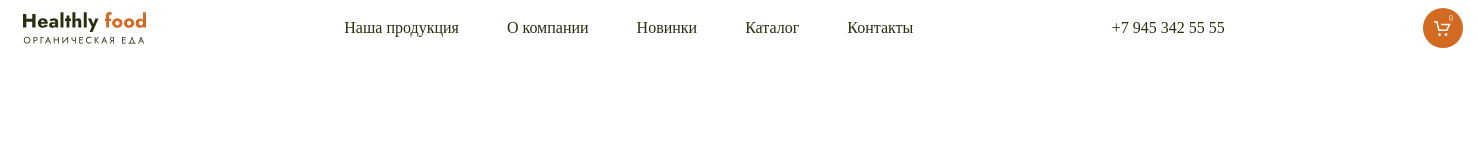
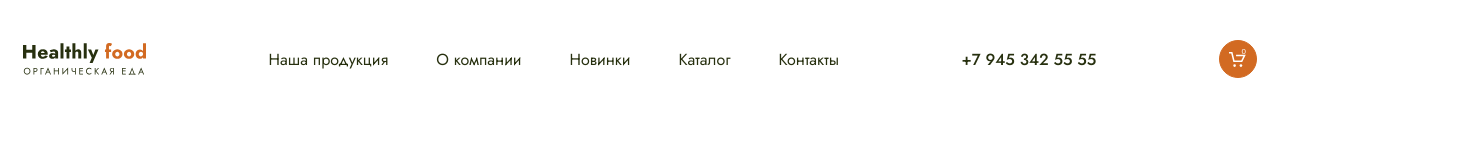
Before and after one commit to nikitor141/Module02-Shop, a website built with webpack: page src/index.html in a window 1280 px wide. Shown: the whole page, 1478 px wide, since content can reach past the window. Built offline with nearby package versions, Linux system fonts and the light colour scheme.

Commit message:
edit header

```diff
--- a/src/index.html
+++ b/src/index.html
@@ -32,9 +32,9 @@
             </ul>
          </nav>
          <a class="header__tel" href="tel:+79453425555">+7 945 342 55 55</a>
-         <a class="header__cart" href="#">
+         <button class="header__cart" href="#">
             <span class="header__counter">0</span>
-         </a>
+         </button>
       </header>
    </div>
 </body>
--- a/src/styles/main.scss
+++ b/src/styles/main.scss
@@ -1,33 +1,48 @@
-$text: #27300f;
+@import url('https://fonts.googleapis.com/css2?family=Cormorant:ital,wght@0,700;1,700&family=Jost:wght@400;500&display=swap');
+
+$green: #27300f;
 $orange: #d26a22;
 $white: #fff;
 
+$font-jost: 'Jost', sans-serif;
+$font-cormorant: 'Cormorant', serif;
+
+html {
+   font-size: 10px;
+}
+body {
+   font-size: 1.6rem;
+   font-family: $font-jost;
+}
+
 .header {
-   min-width: 1440px;
+   max-width: 1440px;
    margin: 0 auto;
    padding-left: 15px;
    padding-right: 15px;
    display: flex;
    justify-content: space-between;
    align-items: center;
+   margin-top: 4rem;
    &__nav {
       display: flex;
       list-style-type: none;
       margin: 0;
       padding-left: 0;
-      gap: 48px;
+      gap: 4.8rem;
    }
    &__link {
-      font-size: 16px;
-      color: $text;
+      font-size: 1.6rem;
+      color: $green;
       text-decoration: none;
       &:hover {
          color: $orange;
       }
    }
    &__tel {
-      font-size: 16px;
-      color: $text;
+      font-size: 1.6rem;
+      color: $green;
+      font-weight: 500;
       text-decoration: none;
       &:hover {
          color: $orange;
@@ -36,21 +51,26 @@
    &__cart {
       display: block;
       background-color: $orange;
-      width: 40px;
-      height: 40px;
+      width: 3.8rem;
+      height: 3.8rem;
       border-radius: 100%;
       background-image: url(../images/cart.svg);
       background-repeat: no-repeat;
       background-position: center center;
-      background-size: 17px 15px;
+      background-size: 1.7rem 1.5rem;
       position: relative;
+      border: 1px solid $orange;
+      &:hover {
+         background-color: $green;
+         border: 1px solid $green;
+      }
    }
    &__counter {
-      font-size: 8px;
+      font-size: .8rem;
       color: $white;
       position: absolute;
-      right: 10px;
-      top: 6px;
+      right: 1rem;
+      top: .6rem;
    }
 }
 .logo {
@@ -58,6 +78,6 @@
    background-image: url(../images/logo.svg);
    background-repeat: no-repeat;
    background-size: cover;
-   width: 123px;
-   height: 32px;
+   width: 12.3rem;
+   height: 3.2rem;
 }
```
